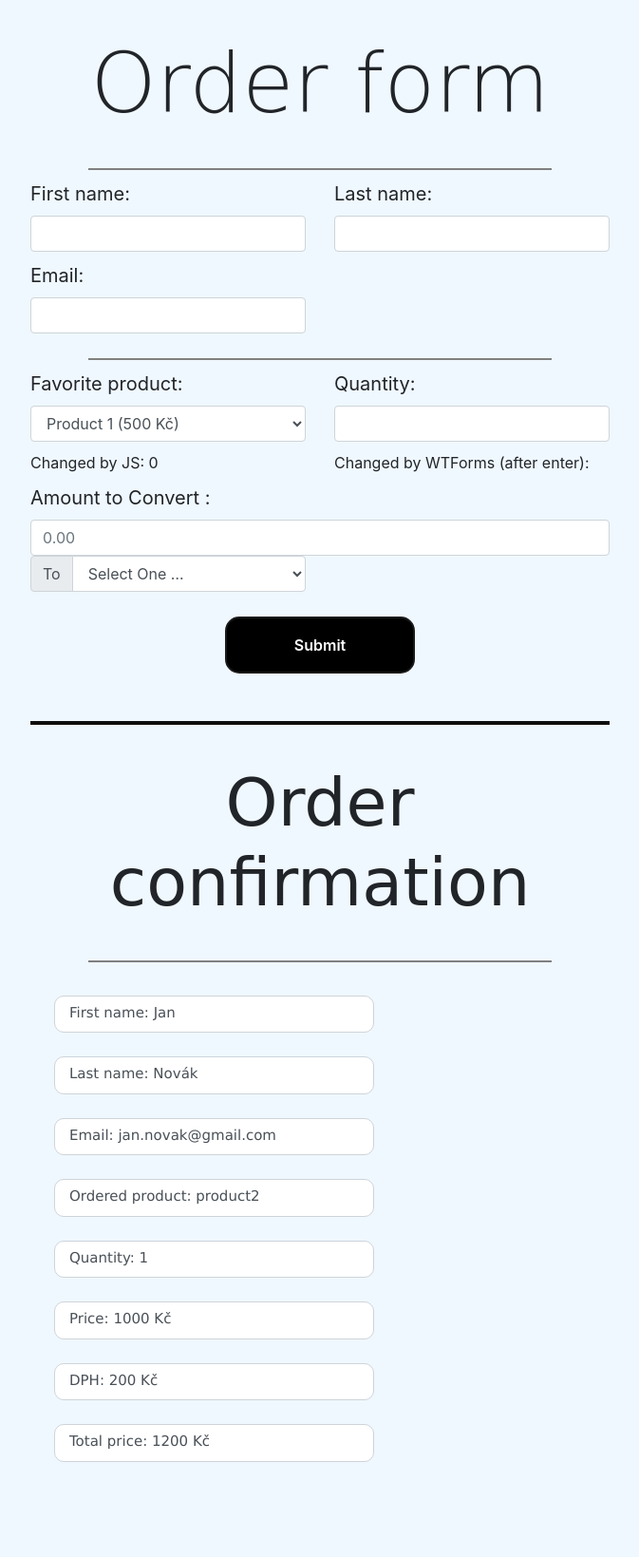
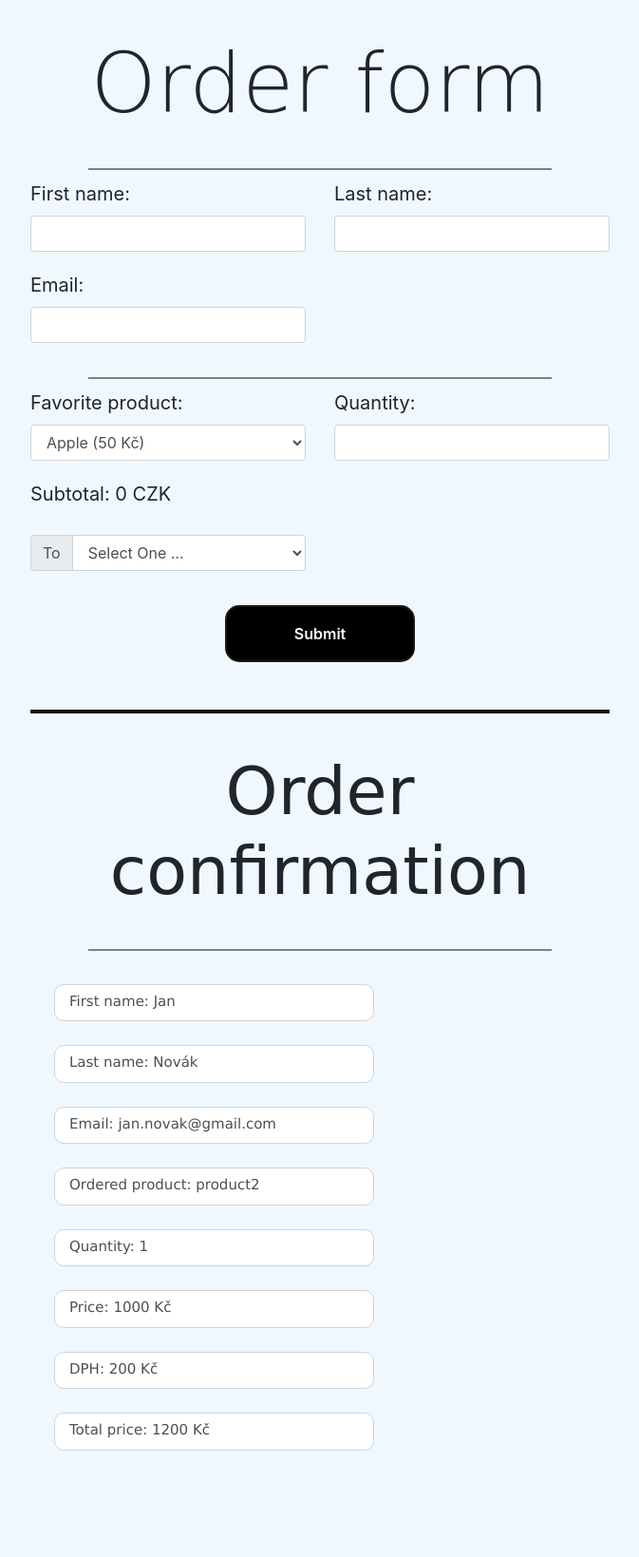
Before and after one commit to Tomiczech77/flask_app_form, a Flask app: page / in a window 1280 px wide. Shown: the whole page at 95% size, without its empty margins (303-976 px from the left). After the commit the page ends 1527 px from the top, so only its background shows below. Run offline with Flask 2, Linux system fonts and the light colour scheme; some libraries are stand-ins or nearby versions.

Commit message:
rozdělení html + průběžné sčítání produktů

```diff
--- a/app.py
+++ b/app.py
@@ -2,17 +2,29 @@ from flask import Flask, render_template
 from flask_wtf import FlaskForm
 from wtforms import StringField, SubmitField, SelectField, IntegerField
 from wtforms.validators import DataRequired, Length, Email, NumberRange
+import json
 
 
 app = Flask(__name__)
 app.secret_key = "lasjkflksdfjalskfj"
+
+PRODUCTS = [
+    {"id": "p1", "name": "Apple", "price": 50},
+    {"id": "p2", "name": "Pear", "price": 40},
+    {"id": "p3", "name": "Orange", "price": 30},
+    {"id": "p4", "name": "Tangerine", "price": 20},
+    {"id": "p5", "name": "Plum", "price": 10}
+]
 
 
 class OrderForm(FlaskForm):
     first_name = StringField("First name:", validators=[DataRequired(), Length(min=2, max=55)])
     last_name = StringField("Last name:", validators=[DataRequired(), Length(min=2, max=55)])
     email = StringField("Email:", validators=[DataRequired(), Email()])
-    product = SelectField("Favorite product:", choices=[('p1', 'Product 1 (500 Kč)'), ('p2', 'Product 2 (1.000 Kč)'), ('p3', 'Product 3 (1.500 Kč)')])
+
+    products_choices = [(item["id"], f'{item["name"]} ({item["price"]} Kč)') for item in PRODUCTS]
+
+    product = SelectField("Favorite product:", choices=products_choices)
     quantity = IntegerField("Quantity:", validators=[DataRequired(), NumberRange(min=1, max=20)])
     submit = SubmitField("Submit")
 
@@ -23,9 +35,9 @@ def home():
 
     if form.validate_on_submit():
         pass
-        first_name = form.first_name.data
-        last_name = form.last_name.data
-        email = form.email.data
-        print(first_name, last_name, email)
+        # first_name = form.first_name.data
+        # last_name = form.last_name.data
+        # email = form.email.data
+        # print(first_name, last_name, email)
 
-    return render_template("index.html", form=form)
+    return render_template("index.html", form=form, products=json.dumps(PRODUCTS))
--- a/static/css/style.css
+++ b/static/css/style.css
@@ -4,7 +4,6 @@ body {
 	background-size: cover;
 	background-attachment: fixed;
 	background-repeat: no-repeat;
-	margin-bottom: 100px;
 }
 
 .heading {
@@ -79,7 +78,7 @@ label {
 }
 
 .row {
-	padding-bottom: 10px;
+	padding-bottom: 20px;
 }
 
 .button-27 {
--- a/static/js/script.js
+++ b/static/js/script.js
@@ -1,14 +1,30 @@
-function setValue(from, to) {
-    var toElement = document.getElementById(to);
-    var fromElement = document.getElementById(from);
-    toElement.innerHTML = fromElement.value * 100;
+function calculatePrice() {
+    var quantity = document.getElementById("quantity");
+    var selectedProduct = document.getElementById("product");
+    var subtotal = document.getElementById("subtotal");
+    var calculation = document.getElementById("calculation");
+
+    var products = document.getElementById("products");
+    var productsList = JSON.parse(products.textContent)
+
+    for(var i = 0, size = productsList.length; i < size; i++) {
+        var item = productsList[i];
+        var q = quantity.value;
+        if (item["id"] == selectedProduct.value && q) {
+            var price = item["price"];
+            subtotal.innerHTML = price * q;
+            calculation.innerHTML = `(${price} CZK * ${q} pcs)`;
+            break;
+        }
+    }
 };
 
 var quantity = document.getElementById("quantity");
 quantity.onchange = function () {
-    setValue("quantity", "result");
+    calculatePrice();
 };
 
-window.onload = function () {
-    setValue("quantity", "result");
+var selectedProduct = document.getElementById("product");
+selectedProduct.onchange = function () {
+    calculatePrice();
 };
--- /dev/null
+++ b/templates/form.html
@@ -0,0 +1,142 @@
+<form name="order_form" action="" method="post" novalidate>
+    <fieldset class="form-group">
+        {{ form.hidden_tag() }}
+        <hr>
+
+        <div class="row">
+            <div class="col-sm-6">
+                {{ form.first_name.label }}<br>
+                {{ form.first_name(class="form-control") }}
+
+                {% for error in form.first_name.errors %}
+                <span class="error-message">
+                    {{ error }}
+                </span>
+                {% endfor %}
+            </div>
+            <div class="col-sm-6">
+                {{ form.last_name.label }}<br>
+                {{ form.last_name(class="form-control") }}
+
+                {% for error in form.last_name.errors %}
+                <span class="error-message">{{ error }}</span>
+                {% endfor %}
+            </div>
+        </div>
+
+        <div class="row">
+            <div class="col-sm-6">
+                {{ form.email.label }}<br>
+                {{ form.email(class="form-control") }}
+
+                {% for error in form.email.errors %}
+                <span class="error-message">{{ error }}</span>
+                {% endfor %}
+            </div>
+        </div>
+
+        <hr>
+
+        <div class="row">
+            <div class="col-sm-6">
+
+                {{ form.product.label }}<br>
+                {{ form.product(class="form-control") }}
+
+                {% for error in form.product.errors %}
+                <span class="error-message">{{ error }}</span>
+                {% endfor %}
+
+                <span id="selected_product"></span>
+            </div>
+            <div class="col-sm-6">
+
+                {{ form.quantity.label }}<br>
+                {{ form.quantity(class="form-control") }}
+
+                {% for error in form.quantity.errors %}
+                <span class="error-message">{{ error }}</span>
+                {% endfor %}
+            </div>
+        </div>
+
+        <div class="row">
+            <div class="col-sm-6">
+                <label for="oamount">
+                    Subtotal: <span id="subtotal">0</span> CZK
+                </label>
+                <span id="products" hidden>{{ products }}</span>
+                <span id="calculation"></span>
+            </div>
+        </div>
+
+        <div class="row">
+            <div class="col-sm-6">
+                <div class="input-group mb-3">
+                    <div class="input-group-prepend">
+                        <span class="input-group-text">To</span>
+                    </div>
+                    <select class="form-control to" id="sel2">
+                        <option value="">Select One …</option>
+                        <option value="USD">USD</option>
+                        <option value="AED">AED</option>
+                        <option value="ARS">ARS</option>
+                        <option value="AUD">AUD</option>
+                        <option value="BGN">BGN</option>
+                        <option value="BRL">BRL</option>
+                        <option value="BSD">BSD</option>
+                        <option value="CAD">CAD</option>
+                        <option value="CHF">CHF</option>
+                        <option value="CLP">CLP</option>
+                        <option value="CNY">CNY</option>
+                        <option value="COP">COP</option>
+                        <option value="CZK">CZK</option>
+                        <option value="DKK">DKK</option>
+                        <option value="DOP">DOP</option>
+                        <option value="EGP">EGP</option>
+                        <option value="EUR">EUR</option>
+                        <option value="FJD">FJD</option>
+                        <option value="GBP">GBP</option>
+                        <option value="GTQ">GTQ</option>
+                        <option value="HKD">HKD</option>
+                        <option value="HRK">HRK</option>
+                        <option value="HUF">HUF</option>
+                        <option value="IDR">IDR</option>
+                        <option value="ILS">ILS</option>
+                        <option value="INR">INR</option>
+                        <option value="ISK">ISK</option>
+                        <option value="JPY">JPY</option>
+                        <option value="KRW">KRW</option>
+                        <option value="KZT">KZT</option>
+                        <option value="MVR">MVR</option>
+                        <option value="MXN">MXN</option>
+                        <option value="MYR">MYR</option>
+                        <option value="NOK">NOK</option>
+                        <option value="NZD">NZD</option>
+                        <option value="PAB">PAB</option>
+                        <option value="PEN">PEN</option>
+                        <option value="PHP">PHP</option>
+                        <option value="PKR">PKR</option>
+                        <option value="PLN">PLN</option>
+                        <option value="PYG">PYG</option>
+                        <option value="RON">RON</option>
+                        <option value="RUB">RUB</option>
+                        <option value="SAR">SAR</option>
+                        <option value="SEK">SEK</option>
+                        <option value="SGD">SGD</option>
+                        <option value="THB">THB</option>
+                        <option value="TRY">TRY</option>
+                        <option value="TWD">TWD</option>
+                        <option value="UAH">UAH</option>
+                        <option value="UYU">UYU</option>
+                        <option value="ZAR">ZAR</option>
+                    </select>
+                </div>
+            </div>
+        </div>
+
+        <div class="text-center">
+            {{ form.submit(class="button-27") }}
+        </div>
+    </fieldset>
+</form>
--- a/templates/index.html
+++ b/templates/index.html
@@ -11,192 +11,12 @@
 
 <body>
 
-	<!-- Currency Converter -->
 	<h1 class="heading text-center display-2"> Order form</h1>
 	<div class="container">
-		<form name="order_form" action="" method="post" novalidate>
-			<fieldset class="form-group">
-				{{ form.hidden_tag() }}
-				<hr>
 
-				<div class="row">
-					<div class="col-sm-6">
-						{{ form.first_name.label }}<br>
-						{{ form.first_name(class="form-control") }}
+		{% include "form.html" %}
 
-						{% for error in form.first_name.errors %}
-						<span class="error-message">
-							{{ error }}
-						</span>
-						{% endfor %}
-					</div>
-					<div class="col-sm-6">
-						{{ form.last_name.label }}<br>
-						{{ form.last_name(class="form-control") }}
-
-						{% for error in form.last_name.errors %}
-						<span class="error-message">{{ error }}</span>
-						{% endfor %}
-					</div>
-				</div>
-
-				<div class="row">
-					<div class="col-sm-6">
-						{{ form.email.label }}<br>
-						{{ form.email(class="form-control") }}
-
-						{% for error in form.email.errors %}
-						<span class="error-message">{{ error }}</span>
-						{% endfor %}
-					</div>
-				</div>
-
-				<hr>
-
-				<div class="row">
-					<div class="col-sm-6">
-
-						{{ form.product.label }}<br>
-						{{ form.product(class="form-control") }}
-
-						{% for error in form.product.errors %}
-						<span class="error-message">{{ error }}</span>
-						{% endfor %}
-					</div>
-					<div class="col-sm-6">
-
-						{{ form.quantity.label }}<br>
-						{{ form.quantity(class="form-control") }}
-
-						{% for error in form.quantity.errors %}
-						<span class="error-message">{{ error }}</span>
-						{% endfor %}
-					</div>
-				</div>
-
-				<div class="row">
-					<div class="col-sm-6">
-							Changed by JS: <span id="result"></span>
-
-					</div>
-					<div class="col-sm-6">
-						Changed by WTForms (after enter):
-						{% if form.quantity.data %}
-						{{ form.quantity.data * 100 }}
-						{% endif %}
-					</div>
-				</div>
-
-				<div>
-					<label for="oamount">
-						Amount to Convert :
-					</label>
-					<input type="text" class="form-control" placeholder="0.00" id="oamount">
-				</div>
-
-				<div class="row">
-
-					<div class="col-sm-6">
-						<div class="input-group mb-3">
-							<div class="input-group-prepend">
-								<span class="input-group-text">To</span>
-							</div>
-							<select class="form-control to" id="sel2">
-								<option value="">Select One …</option>
-								<option value="USD">USD</option>
-								<option value="AED">AED</option>
-								<option value="ARS">ARS</option>
-								<option value="AUD">AUD</option>
-								<option value="BGN">BGN</option>
-								<option value="BRL">BRL</option>
-								<option value="BSD">BSD</option>
-								<option value="CAD">CAD</option>
-								<option value="CHF">CHF</option>
-								<option value="CLP">CLP</option>
-								<option value="CNY">CNY</option>
-								<option value="COP">COP</option>
-								<option value="CZK">CZK</option>
-								<option value="DKK">DKK</option>
-								<option value="DOP">DOP</option>
-								<option value="EGP">EGP</option>
-								<option value="EUR">EUR</option>
-								<option value="FJD">FJD</option>
-								<option value="GBP">GBP</option>
-								<option value="GTQ">GTQ</option>
-								<option value="HKD">HKD</option>
-								<option value="HRK">HRK</option>
-								<option value="HUF">HUF</option>
-								<option value="IDR">IDR</option>
-								<option value="ILS">ILS</option>
-								<option value="INR">INR</option>
-								<option value="ISK">ISK</option>
-								<option value="JPY">JPY</option>
-								<option value="KRW">KRW</option>
-								<option value="KZT">KZT</option>
-								<option value="MVR">MVR</option>
-								<option value="MXN">MXN</option>
-								<option value="MYR">MYR</option>
-								<option value="NOK">NOK</option>
-								<option value="NZD">NZD</option>
-								<option value="PAB">PAB</option>
-								<option value="PEN">PEN</option>
-								<option value="PHP">PHP</option>
-								<option value="PKR">PKR</option>
-								<option value="PLN">PLN</option>
-								<option value="PYG">PYG</option>
-								<option value="RON">RON</option>
-								<option value="RUB">RUB</option>
-								<option value="SAR">SAR</option>
-								<option value="SEK">SEK</option>
-								<option value="SGD">SGD</option>
-								<option value="THB">THB</option>
-								<option value="TRY">TRY</option>
-								<option value="TWD">TWD</option>
-								<option value="UAH">UAH</option>
-								<option value="UYU">UYU</option>
-								<option value="ZAR">ZAR</option>
-							</select>
-						</div>
-					</div>
-				</div>
-
-				<div class="text-center">
-						{{ form.submit(class="button-27") }}
-				</div>
-			</fieldset>
-		</form>
-
-
-
-		<div class="order-confirmation">
-			<h1>Order confirmation</h1>
-			<hr>
-			<div class="col-confirmation">
-				<p>First name: Jan</p>
-			</div>
-			<div class="col-confirmation">
-				<p>Last name: Novák</p>
-			</div>
-			<div class="col-confirmation">
-				<p>Email: jan.novak@gmail.com</p>
-			</div><br>
-			<div class="col-confirmation">
-				<p>Ordered product: product2</p>
-			</div>
-			<div class="col-confirmation">
-				<p>Quantity: 1</p>
-			</div>
-			<div class="col-confirmation">
-				<p>Price: 1000 Kč</p>
-			</div>
-			<div class="col-confirmation">
-				<p>DPH: 200 Kč</p>
-			</div>
-			<div class="col-confirmation">
-				<p>Total price: 1200 Kč</p>
-			</div>
-		</div>
-
+		{% include "summary.html" %}
 
 	</div>
 	<script type="text/javascript" src="static/js/script.js"></script>
--- /dev/null
+++ b/templates/summary.html
@@ -0,0 +1,28 @@
+<div class="order-confirmation">
+    <h1>Order confirmation</h1>
+    <hr>
+    <div class="col-confirmation">
+        <p>First name: Jan</p>
+    </div>
+    <div class="col-confirmation">
+        <p>Last name: Novák</p>
+    </div>
+    <div class="col-confirmation">
+        <p>Email: jan.novak@gmail.com</p>
+    </div><br>
+    <div class="col-confirmation">
+        <p>Ordered product: product2</p>
+    </div>
+    <div class="col-confirmation">
+        <p>Quantity: 1</p>
+    </div>
+    <div class="col-confirmation">
+        <p>Price: 1000 Kč</p>
+    </div>
+    <div class="col-confirmation">
+        <p>DPH: 200 Kč</p>
+    </div>
+    <div class="col-confirmation">
+        <p>Total price: 1200 Kč</p>
+    </div>
+</div>
```
